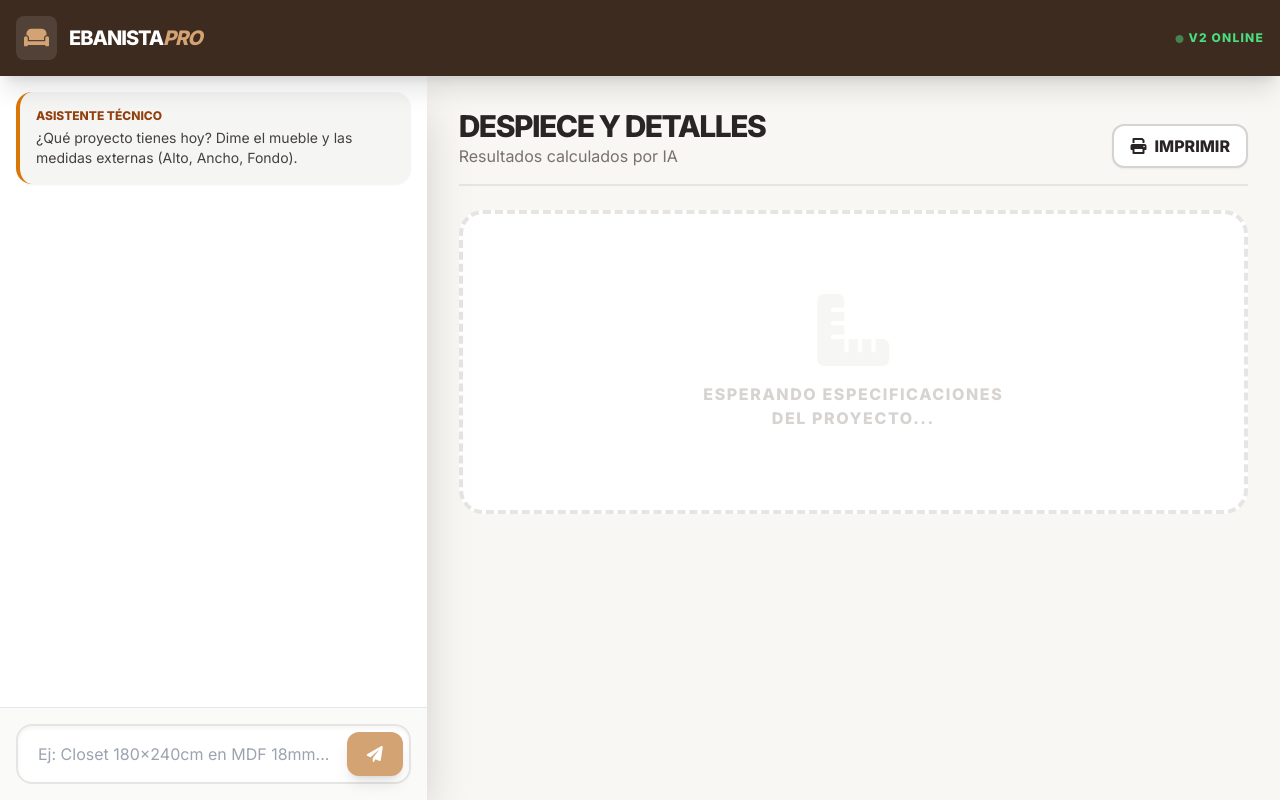
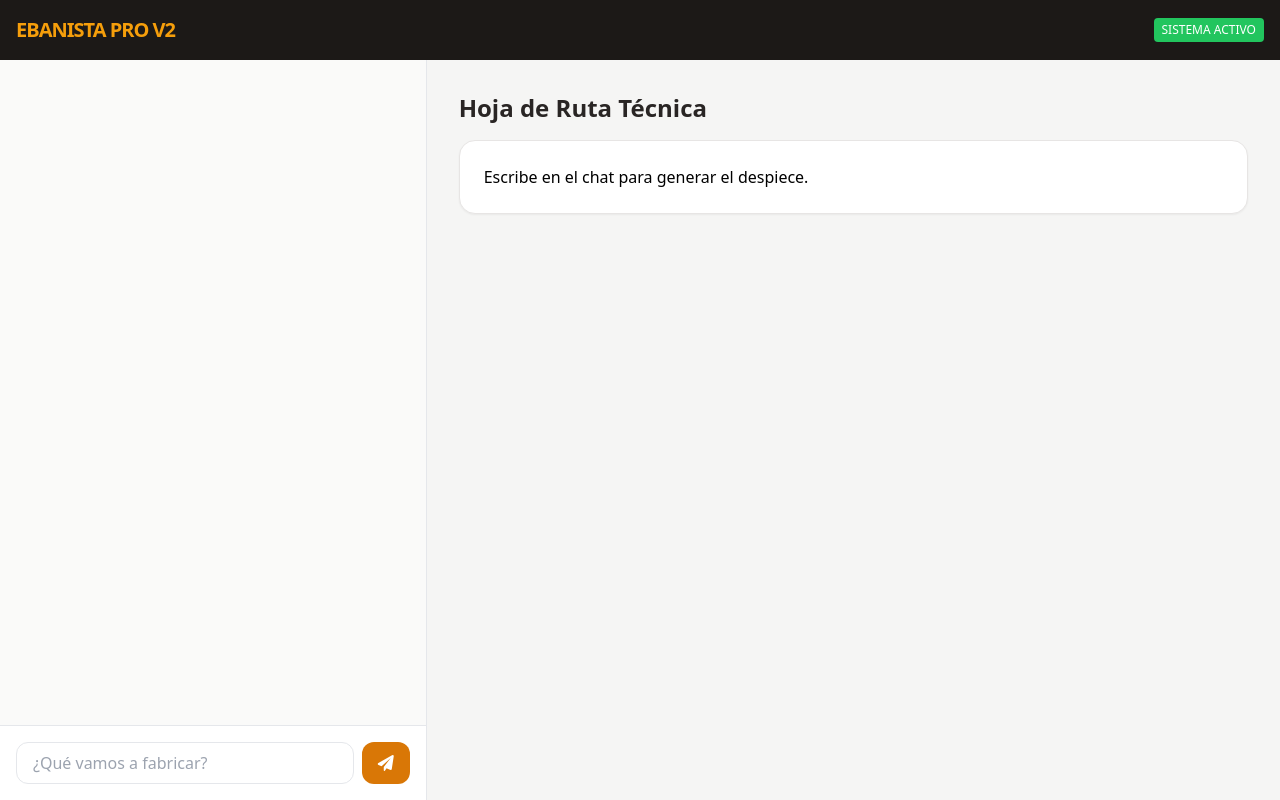
Before and after one commit to aaronrrp/AGENTE-EBANISTA-V2, a plain HTML site: page público/index.html in a window 1280 px wide. Drawn offline with nearby package versions, Linux system fonts and the light colour scheme.

Commit message:
índice.html

```diff
--- a/público/index.html
+++ b/público/index.html
@@ -6,77 +6,27 @@
     <title>Ebanista Pro V2</title>
     <script src="https://cdn.tailwindcss.com"></script>
     <link href="https://cdnjs.cloudflare.com/ajax/libs/font-awesome/6.0.0/css/all.min.css" rel="stylesheet">
-    <style>
-        @import url('https://fonts.googleapis.com/css2?family=Inter:wght@300;400;600;800&display=swap');
-        body { font-family: 'Inter', sans-serif; background-color: #f8f7f4; }
-        .wood-accent { background-color: #3d2b1f; }
-        .gold-accent { color: #d4a373; }
-        .bg-gold { background-color: #d4a373; }
-        .chat-container::-webkit-scrollbar { width: 4px; }
-        .chat-container::-webkit-scrollbar-thumb { background: #d4a373; border-radius: 10px; }
-    </style>
 </head>
-<body class="h-screen flex flex-col overflow-hidden">
-
-    <!-- Navbar -->
-    <nav class="wood-accent text-white p-4 shadow-xl flex justify-between items-center z-10">
-        <div class="flex items-center space-x-3">
-            <div class="p-2 bg-white/10 rounded-lg">
-                <i class="fas fa-couch gold-accent text-xl"></i>
+<body class="bg-stone-100 h-screen flex flex-col font-sans">
+    <header class="bg-stone-900 text-white p-4 shadow-xl flex justify-between items-center">
+        <h1 class="text-xl font-bold tracking-tighter text-amber-500">EBANISTA PRO V2</h1>
+        <span class="text-xs bg-green-500 px-2 py-1 rounded">SISTEMA ACTIVO</span>
+    </header>
+    <main class="flex-1 flex flex-col md:flex-row overflow-hidden">
+        <div class="w-full md:w-1/3 flex flex-col bg-white border-r">
+            <div id="chat-box" class="flex-1 overflow-y-auto p-4 space-y-4 bg-stone-50 text-sm"></div>
+            <form id="chat-form" class="p-4 border-t flex gap-2">
+                <input type="text" id="user-input" class="flex-1 border rounded-xl px-4 py-2 focus:border-amber-600 outline-none" placeholder="¿Qué vamos a fabricar?">
+                <button class="bg-amber-600 text-white p-2 rounded-xl w-12"><i class="fas fa-paper-plane"></i></button>
+            </form>
         </div>
-            <h1 class="text-xl font-extrabold tracking-tighter">EBANISTA<span class="gold-accent italic">PRO</span></h1>
-        </div>
-        <div class="flex space-x-4 text-xs font-bold uppercase tracking-widest">
-            <span class="text-green-400"><i class="fas fa-circle text-[8px] animate-pulse"></i> V2 Online</span>
-        </div>
-    </nav>
-
-    <main class="flex-1 flex overflow-hidden">
-        <!-- Panel Izquierdo: CHAT -->
-        <section class="w-full md:w-5/12 lg:w-4/12 flex flex-col bg-white shadow-2xl z-0">
-            <div id="chat-box" class="flex-1 overflow-y-auto p-4 space-y-4 chat-container">
-                <div class="bg-stone-100 p-4 rounded-2xl border-l-4 border-amber-600 shadow-sm">
-                    <p class="text-xs font-bold text-amber-800 mb-1">ASISTENTE TÉCNICO</p>
-                    <p class="text-sm text-stone-700 font-medium">¿Qué proyecto tienes hoy? Dime el mueble y las medidas externas (Alto, Ancho, Fondo).</p>
+        <div id="visual-panel" class="hidden md:block flex-1 p-8 overflow-y-auto bg-stone-100">
+            <h2 class="text-2xl font-bold text-stone-800 mb-4">Hoja de Ruta Técnica</h2>
+            <div id="output-visual" class="bg-white p-6 rounded-2xl shadow-sm border border-stone-200">
+                Escribe en el chat para generar el despiece.
             </div>
         </div>
-
-            <div class="p-4 border-t bg-stone-50">
-                <form id="chat-form" class="relative">
-                    <input type="text" id="user-input"
-                        class="w-full bg-white border-2 border-stone-200 rounded-2xl py-4 pl-5 pr-14 focus:outline-none focus:border-amber-600 transition-all shadow-inner"
-                        placeholder="Ej: Closet 180x240cm en MDF 18mm...">
-                    <button type="submit" class="absolute right-2 top-2 bottom-2 bg-gold text-white px-5 rounded-xl hover:scale-95 transition-transform shadow-lg">
-                        <i class="fas fa-paper-plane"></i>
-                    </button>
-                </form>
-            </div>
-        </section>
-
-        <!-- Panel Derecho: VISUALIZACIÓN (Desktop) -->
-        <section class="hidden md:flex flex-1 flex-col p-8 bg-[#f8f7f4] overflow-y-auto">
-            <div class="max-w-4xl mx-auto w-full">
-                <div class="flex justify-between items-end border-b-2 border-stone-200 pb-4 mb-6">
-                    <div>
-                        <h2 class="text-3xl font-black text-stone-800 uppercase tracking-tighter">Despiece y Detalles</h2>
-                        <p class="text-stone-500 font-medium">Resultados calculados por IA</p>
-                    </div>
-                    <button onclick="window.print()" class="bg-white text-stone-800 border-2 border-stone-300 px-4 py-2 rounded-xl font-bold hover:bg-stone-800 hover:text-white transition-all shadow-sm flex items-center">
-                        <i class="fas fa-print mr-2"></i> IMPRIMIR
-                    </button>
-                </div>
-
-                <div id="output-visual" class="space-y-6">
-                    <!-- Placeholder si no hay datos -->
-                    <div class="bg-white p-20 rounded-3xl border-4 border-dashed border-stone-200 flex flex-col items-center text-stone-300">
-                        <i class="fas fa-ruler-combined text-7xl mb-4 opacity-20"></i>
-                        <p class="font-bold uppercase tracking-widest text-center">Esperando especificaciones<br>del proyecto...</p>
-                    </div>
-                </div>
-            </div>
-        </section>
     </main>
-
     <script>
         const form = document.getElementById('chat-form');
         const input = document.getElementById('user-input');
@@ -88,67 +38,25 @@
             const msg = input.value.trim();
             if(!msg) return;
 
-            addMessage('user', msg);
+            addMsg('Yo', msg, 'bg-amber-100');
             input.value = '';
 
-            const loadingId = addMessage('bot', '<i class="fas fa-cog fa-spin mr-2"></i> Procesando despiece técnico...');
-
-            try {
             const res = await fetch('/api/chat', {
                 method: 'POST',
                 headers: {'Content-Type': 'application/json'},
                 body: JSON.stringify({ message: msg })
             });
             const data = await res.json();
-
-                updateMessage(loadingId, data.reply);
-                updateVisualPanel(data.reply);
-
-            } catch (err) {
-                updateMessage(loadingId, "Error al conectar con el taller. Verifica tu conexión.");
-            }
+            addMsg('Pro', data.reply, 'bg-stone-800 text-white');
+            outputVisual.innerText = data.reply;
         });
 
-        function addMessage(role, text) {
-            const id = Date.now();
+        function addMsg(author, text, color) {
             const div = document.createElement('div');
-            div.className = `flex ${role === 'user' ? 'justify-end' : 'justify-start'} animate-fadeIn`;
-            div.innerHTML = `
-                <div id="${id}" class="${role === 'user' ? 'bg-gold text-white rounded-br-none' : 'bg-stone-800 text-stone-100 rounded-bl-none'} p-4 rounded-2xl shadow-md max-w-[90%] text-sm leading-relaxed">
-                    ${text.replace(/\n/g, '<br>')}
-                </div>
-            `;
+            div.className = `${color} p-3 rounded-xl mb-2`;
+            div.innerHTML = `<strong>${author}:</strong><br>${text.replace(/\n/g, '<br>')}`;
             chatBox.appendChild(div);
             chatBox.scrollTop = chatBox.scrollHeight;
-            return id;
-        }
-
-        function updateMessage(id, text) {
-            const el = document.getElementById(id);
-            if(el) el.innerHTML = text.replace(/\n/g, '<br>');
-        }
-
-        function updateVisualPanel(text) {
-            // Si la respuesta contiene una tabla Markdown, la resaltamos en el panel derecho
-            if(text.includes('|')) {
-                outputVisual.innerHTML = `
-                    <div class="bg-white p-6 rounded-2xl shadow-xl border border-stone-200 animate-slideUp">
-                        <div class="flex items-center mb-4 text-amber-700">
-                            <i class="fas fa-list-check mr-2"></i>
-                            <h3 class="font-bold uppercase tracking-wider">Hoja de Corte Generada</h3>
-                        </div>
-                        <div class="prose prose-stone max-w-none text-sm overflow-x-auto">
-                            ${formatMarkdownTable(text)}
-                        </div>
-                    </div>
-                `;
-            }
-        }
-
-        function formatMarkdownTable(text) {
-            // Una limpieza simple para mostrar tablas más bonitas
-            return text.split('\n').filter(line => line.includes('|'))
-                .map(line => `<div class="grid grid-cols-1 border-b py-1">${line}</div>`).join('');
         }
     </script>
 </body>
```
Lines whose indentation alone changed are shown as unchanged.
